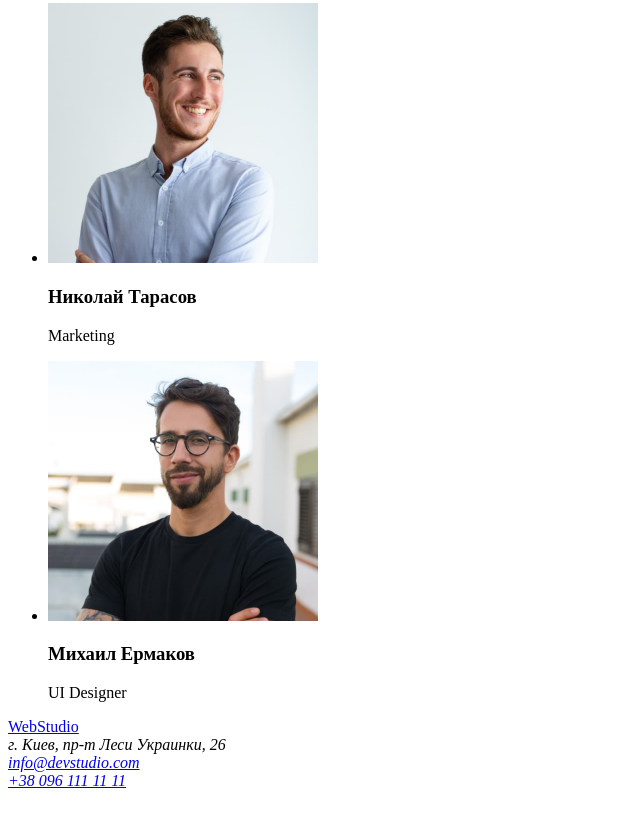
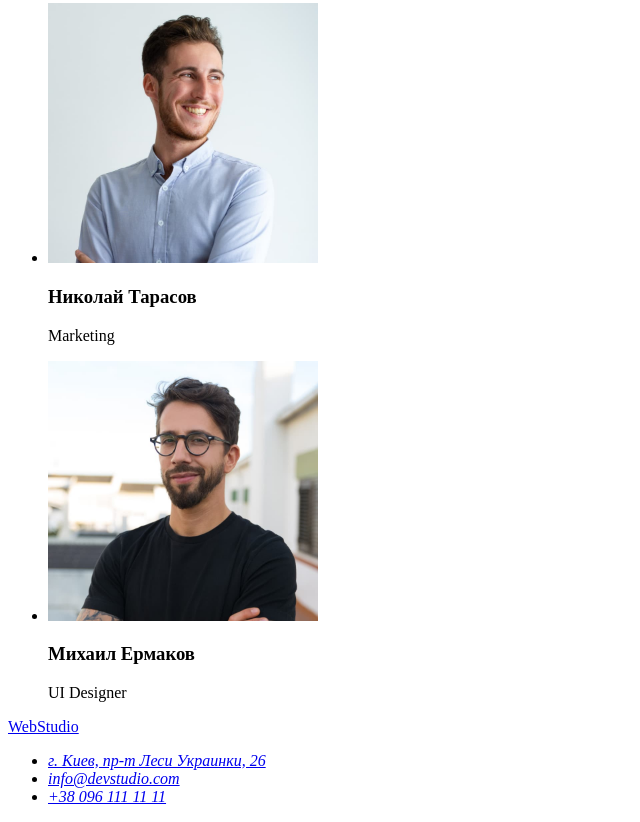
Before and after one commit to yanaleso/goit-markup-hw-01, a plain HTML site: page index.html in a window 1280 px wide. Shown: the part 2333-3155 px from the top of the page, without its empty margins (0-640 px from the left). Before the commit the page ends 3131 px from the top, so only its background shows below. Drawn offline with Linux system fonts and the light colour scheme.

Commit message:
Додає список в адресі в футері

```diff
--- a/index.html
+++ b/index.html
@@ -104,9 +104,11 @@
         <a href="/">WebStudio</a>
 
         <address>
-            г. Киев, пр-т Леси Украинки, 26 <br/>
-            <a href="mailto:info@devstudio.com">info@devstudio.com</a><br/>
-            <a href="tel:+380961111111">+38 096 111 11 11</a>
+            <ul>
+                <li><a href="https://www.google.com/maps/place/%D0%B1%D1%83%D0%BB%D1%8C%D0%B2%D0%B0%D1%80+%D0%9B%D0%B5%D1%81%D1%96+%D0%A3%D0%BA%D1%80%D0%B0%D1%97%D0%BD%D0%BA%D0%B8,+26,+%D0%9A%D0%B8%D1%97%D0%B2,+02000/@50.4265807,30.5361971,17z/data=!3m1!4b1!4m5!3m4!1s0x40d4cf0e033ecbe9:0x57a4dffefec77da0!8m2!3d50.4265807!4d30.5383858" target="_blank" rel="noopener noreferrer">г. Киев, пр-т Леси Украинки, 26</a></li>
+                <li><a href="mailto:info@devstudio.com">info@devstudio.com</a></li>
+                <li><a href="tel:+380961111111">+38 096 111 11 11</a></li>
+            </ul>
         </address>
     </footer>
 </body>
```
